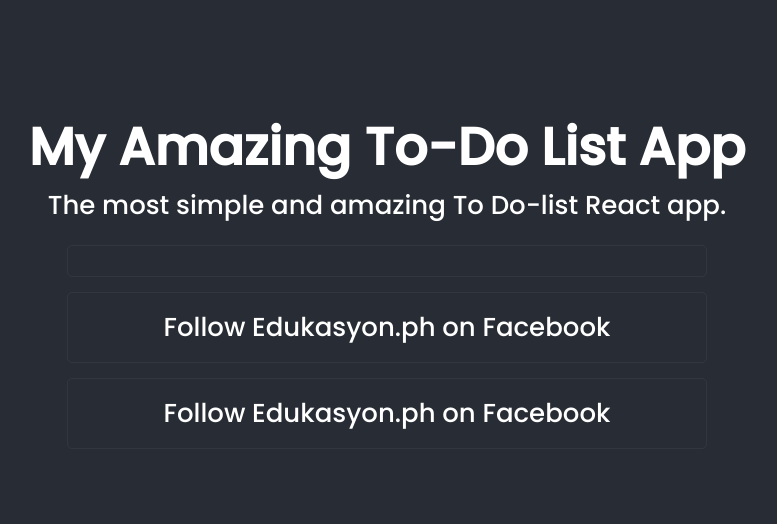
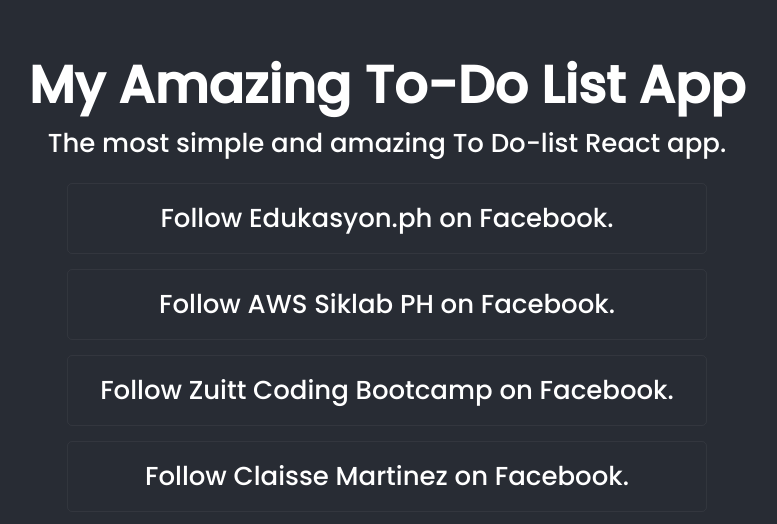
Before and after one commit to claissemartinez/FCB-React-AWS, a React (Create React App) app: page / in a window 1280 px wide. Shown: the part 114-638 px from the top of the page, without its empty margins (253-1030 px from the left). Built offline with nearby package versions, Linux system fonts and the light colour scheme.

Commit message:
Add another

```diff
--- a/src/index.js
+++ b/src/index.js
@@ -27,11 +27,23 @@
 
 
 function TaskList(){
+
+	const tasksItemsList = [
+		"Follow Edukasyon.ph on Facebook.",
+		"Follow AWS Siklab PH on Facebook.",
+		"Follow Zuitt Coding Bootcamp on Facebook.",
+		"Follow Claisse Martinez on Facebook."
+
+	]; //index
+
+
 	return(
 			<ul>
-					<Task />
-					<Task taskName="Follow Edukasyon.ph on Facebook" />
-					<Task taskName="Follow Edukasyon.ph on Facebook" />
+
+					{tasksItemsList.map((task, index)=> {
+							console.log(task, index);
+							return <Task key={index} taskName={task} />
+						})}
 			</ul>
 		);
 }
```
